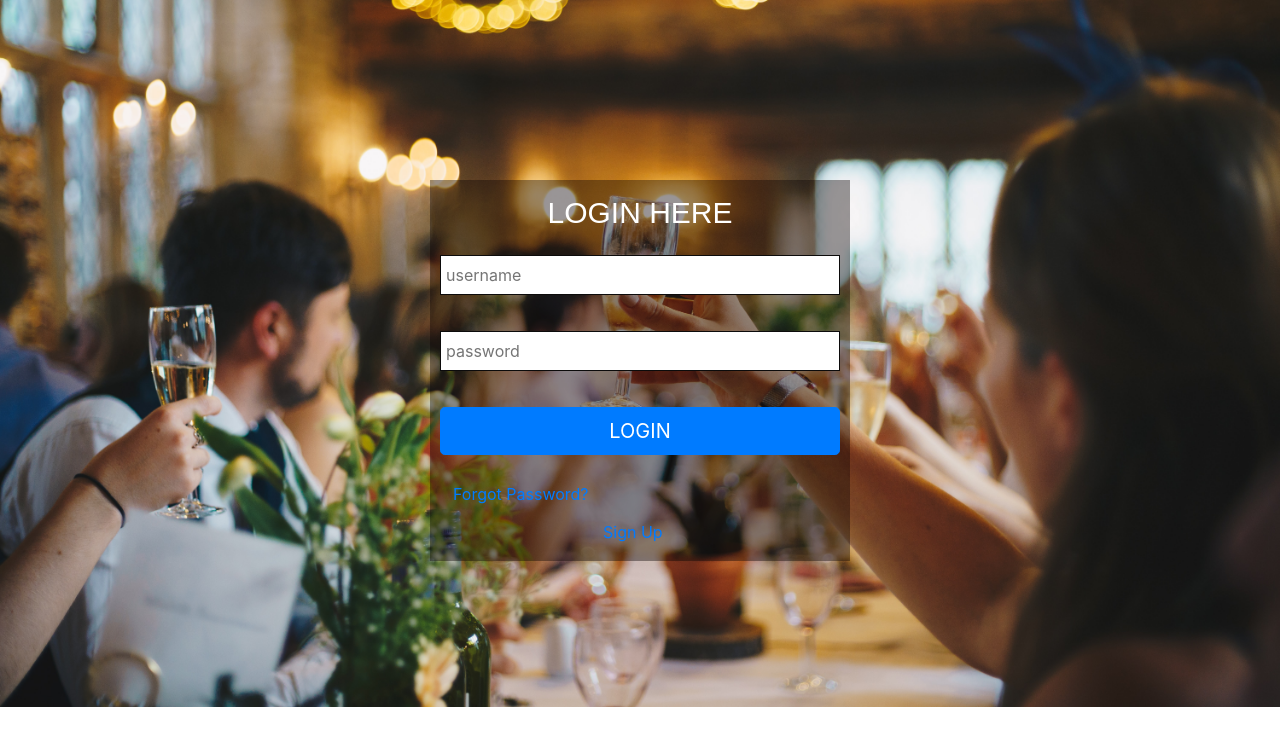
After one commit to vysakhtk886/delux_event, a Django app: template my_app/templates/login_page.html in a window 1280 px wide. The commit adds this page. Shown: the top 746 px of the page. Run offline with Django 3.2, Linux system fonts and the light colour scheme; the template is opened without the code that fills it, so the values that code supplies are empty.

Commit message:
4th commit

```diff
--- /dev/null
+++ b/my_app/static/login_page.css
@@ -0,0 +1,24 @@
+input {
+    height: 40px;
+    width: 400px;
+    border: 1px solid rgb(12, 11, 11);
+    padding: 5px;
+}
+table {
+    padding: 10px;
+    margin-top: 180px;
+    background: rgba(12, 3, 3, 0.4);;
+
+}
+.head {
+    font-size: 30px;
+    font-family: 'Oswald', sans-serif;
+    font-weight: 700px;
+    color: white;
+}
+body {
+    background-image: url("image/bg\ 1.jpg");
+    background-size: cover;
+    background-repeat: no-repeat;
+    background-position: center;
+}
--- a/my_app/templates/home.html
+++ b/my_app/templates/home.html
@@ -62,7 +62,7 @@
                       <form class="d-flex">
                         <input class="form-control mr-2" type="search" placeholder="Search" aria-label="Search">
                         <button class="btn btn-outline-info" type="submit">Search</button>
-                        <a href="" class="btn btn-outline-info" role="button" style="margin-left: 10px;"> LOGIN</a>
+                        <a href="login_page.html" class="btn btn-outline-info" role="button" style="margin-left: 10px;"> LOGIN</a>
                       </form>
                     </div>
                   </nav>
--- /dev/null
+++ b/my_app/templates/login_page.html
@@ -0,0 +1,79 @@
+{% load static %}
+<!DOCTYPE html>
+<html lang="en">
+<head>
+    <meta charset="UTF-8">
+    <meta http-equiv="X-UA-Compatible" content="IE=edge">
+    <meta name="viewport" content="width=device-width, initial-scale=1.0">
+    <title>login_page</title>
+    <link rel="stylesheet" href="https://cdn.jsdelivr.net/npm/bootstrap@4.6.0/dist/css/bootstrap.min.css" integrity="sha384-B0vP5xmATw1+K9KRQjQERJvTumQW0nPEzvF6L/Z6nronJ3oUOFUFpCjEUQouq2+l" crossorigin="anonymous">
+    <script src="https://code.jquery.com/jquery-3.5.1.slim.min.js" integrity="sha384-DfXdz2htPH0lsSSs5nCTpuj/zy4C+OGpamoFVy38MVBnE+IbbVYUew+OrCXaRkfj" crossorigin="anonymous"></script>
+    <script src="https://cdn.jsdelivr.net/npm/popper.js@1.16.1/dist/umd/popper.min.js" integrity="sha384-9/reFTGAW83EW2RDu2S0VKaIzap3H66lZH81PoYlFhbGU+6BZp6G7niu735Sk7lN" crossorigin="anonymous"></script>
+    <script src="https://cdn.jsdelivr.net/npm/bootstrap@4.6.0/dist/js/bootstrap.min.js" integrity="sha384-+YQ4JLhjyBLPDQt//I+STsc9iw4uQqACwlvpslubQzn4u2UU2UFM80nGisd026JF" crossorigin="anonymous"></script>
+    <link rel="stylesheet" href="{% static 'login_page.css' %}">
+</head>
+<body>
+    <div class="container-fluid">
+        <div class="row">
+            <div class="col-md-12">
+              <form action="" method="POST">
+                <table align="center" border="0" width='200px' cellspacing='20' cellpadding='10'>
+                    <tr>
+                        <td class="head" align="center">LOGIN HERE</td>
+                    </tr>
+                    <tr>
+                        <td> <input type="text" placeholder="username" required id="username"><p style="color: red;" id="usrerror"></p></td>
+                    </tr>
+                    <tr>
+                        <td><input type="password" placeholder="password" required id="userpassword"><p style="color: red;" id="paserror"></p></td>
+                    </tr>
+                    <tr>
+                        <td align="center"><button type="submit"  class="btn btn-primary btn-lg btn-block" onclick="return validate_login()">LOGIN</button></td>
+                    </tr>
+                    <tr>
+                        <td><a href="" type="button" class="btn btn-link">Forgot Password?</a> <a href="" type="button" class="btn btn-link" style="margin-left: 150px;">Sign Up</a></td>
+                    </tr>
+
+
+                </table>
+            </form>
+            </div>
+        </div>
+    </div>
+    <script>
+        function validate_login() {
+            status = 1;
+            username = document.getElementById("username");
+            password = document.getElementById("userpassword");
+            if (username.value == "") {
+                status = 0;
+                username.style.borderColor = "red";
+                usrerror.style.display = "block";
+                usrerror.innerHTML = "enter username";
+
+            }
+            else{
+                status = 1;
+                username.style.borderColor = "black";
+                usrerror.style.display = "none";
+            }
+            if(userpassword.value == "") {
+                status = 0;
+                userpassword.style.borderColor = "red";
+                paserror.style.display = "block";
+                paserror.innerHTML = "enter password";
+
+            }
+            else{
+                userpassword.style.borderColor = "black";
+                paserror.style.display = "none";
+                status = 1;
+            }
+            if (status == 0){
+                return false;
+            }
+        }
+    </script>
+
+</body>
+</html>
```
Also changed, not shown: my_app/models.py (line endings or trailing spaces).
